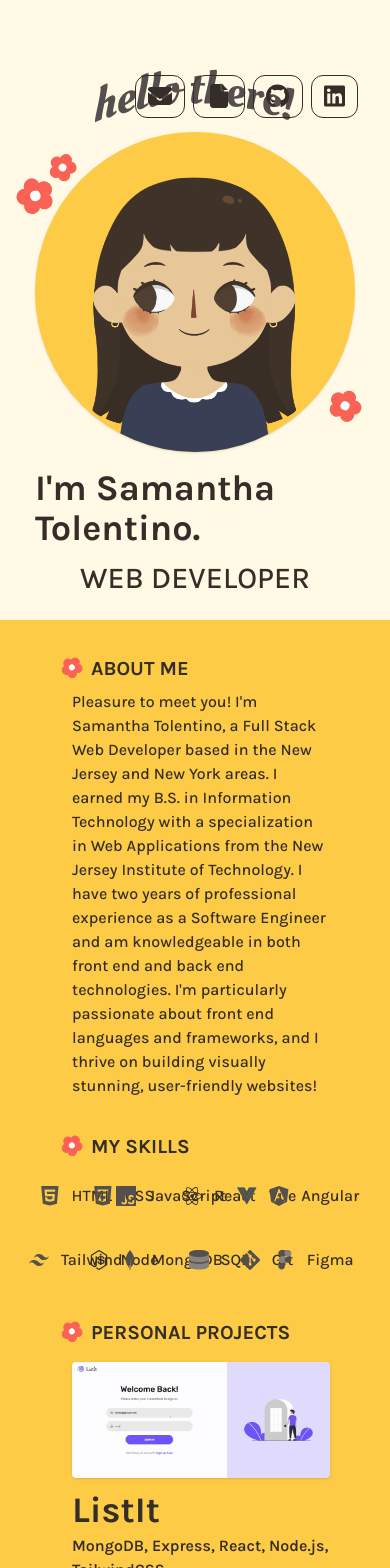
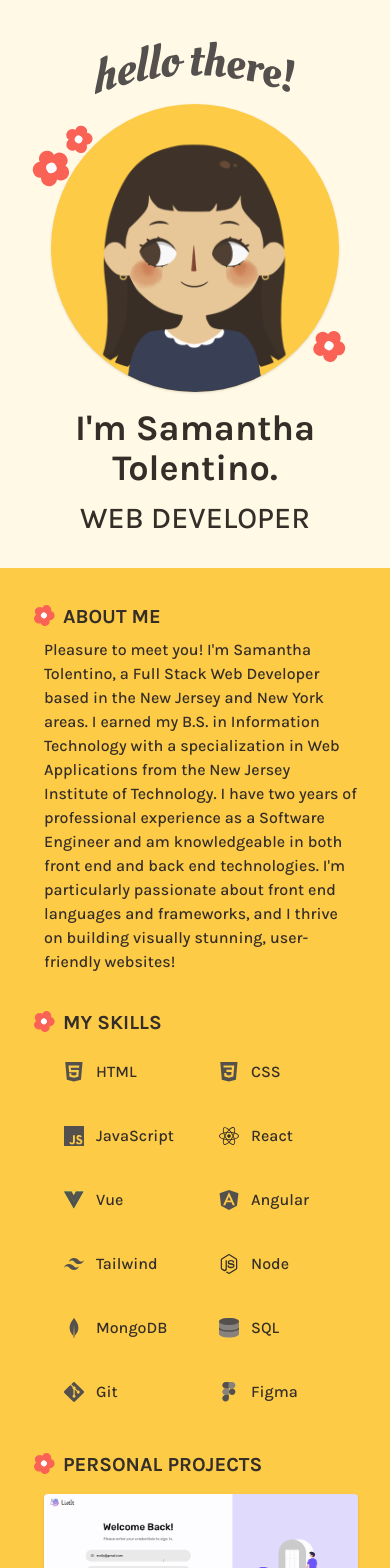
Before and after one commit to SamanthaTolentino/SamanthaTolentino, a React (Vite) app: page / in a window 390 px wide. Shown: the top 1568 px of the page. Built offline with nearby package versions, Linux system fonts and the light colour scheme.

Commit message:
Added responsive UI

```diff
--- a/src/App.jsx
+++ b/src/App.jsx
@@ -38,22 +38,22 @@ function App() {
 
   const getSocialMediaIcons = () => {
     return <div className='flex items-center'>
-      <motion.a href='mailto:S.Tolentino0828@gmail.com' target="_blank" className='mr-2 border py-2 px-3 rounded-xl'
+      <motion.a href='mailto:S.Tolentino0828@gmail.com' target="_blank" title='Email' className='mr-2 border py-2 px-3 rounded-xl'
         whileHover={{ scale: 1.15 }}
       >
-        <FontAwesomeIcon icon={faEnvelope} size='xl'  />
+        <FontAwesomeIcon icon={faEnvelope} size='xl' />
       </motion.a>
-      <motion.a href={resumePDF} target="_blank" className='mr-2 border py-2 px-4 rounded-xl'
+      <motion.a href={resumePDF} target="_blank" title='Resume' className='mr-2 border py-2 px-4 rounded-xl'
         whileHover={{ scale: 1.15 }}
       >
         <FontAwesomeIcon icon={faFile} size='xl'  />
       </motion.a>
-      <motion.a href='https://github.com/SamTole' target="_blank" className='mr-2 border py-2 px-3 rounded-xl'
+      <motion.a href='https://github.com/SamTole' target="_blank" title='Github' className='mr-2 border py-2 px-3 rounded-xl'
         whileHover={{ scale: 1.15 }}
       >
         <FontAwesomeIcon icon={faGithub} size='xl' />
       </motion.a>
-      <motion.a href='https://www.linkedin.com/in/samanthatolentino/' target="_blank" className='border py-2 px-3 rounded-xl'
+      <motion.a href='https://www.linkedin.com/in/samanthatolentino/' target="_blank" title='LinkedIn' className='border py-2 px-3 rounded-xl'
         whileHover={{ scale: 1.15 }}
       >
         <FontAwesomeIcon icon={faLinkedin} size='xl' />
@@ -62,7 +62,7 @@ function App() {
   }
 
   return (
-    <div className='karla-font pt-15 text-brown-1'>
+    <div className='karla-font lg:pt-15 pt-8 text-brown-1'>
       <motion.div className='grid grid-cols-12'
         variants={sectionContainerVariants}
         initial='hidden'
@@ -83,7 +83,7 @@ function App() {
         </motion.div>
 
         {/* Social Media */}
-        <div className='col-start-11 flex items-center justify-end'>
+        <div className='col-start-11 lg:flex hidden items-center justify-end'>
           {getSocialMediaIcons()}
         </div>
 
@@ -106,18 +106,17 @@ function App() {
           variants={sectionVariants}
         >
           <SectionProjects />
-          <div className='flex items-center justify-center text-sm'>
+          <div className='flex items-center justify-center text-sm py-5'>
             {getSocialMediaIcons()}
           </div>
         </motion.div>
 
         {/* Footer */}
-        <motion.div className='row-start-6 col-span-12 bg-tan-1 pb-3'
+        <motion.div className='row-start-6 col-span-12 bg-tan-1 p-3'
           variants={sectionVariants}
         >
-          <div className='flex flex-col items-center justify-center text-sm'>
-            {/* {getSocialMediaIcons()} */}
-            <p className='mt-5'>&#169; 2025 - Present, Samantha Tolentino. All illustrations created by me.</p>
+          <div className='flex flex-col items-center justify-center text-sm text-center'>
+            <p>&#169; 2025 - Present, Samantha Tolentino. All illustrations created by me.</p>
           </div>
         </motion.div>
       </motion.div>
--- a/src/sections/SectionAbout.jsx
+++ b/src/sections/SectionAbout.jsx
@@ -5,7 +5,7 @@ import Flower from '../assets/svg/Flower'
 
 const SectionAbout = () => {
     return (
-        <div className='flex flex-col justify-between max-w-4xl mx-auto w-full px-15 py-6'>
+        <div className='flex flex-col justify-between max-w-4xl mx-auto w-full lg:px-15 px-8 py-6'>
             <div className='flex flex-col'>
                 <div className='flex items-center'>
                     <motion.div
--- a/src/sections/SectionProfile.jsx
+++ b/src/sections/SectionProfile.jsx
@@ -6,11 +6,11 @@ import profilePic from '../assets/img/profile_pic.png'
 
 const SectionAbout = () => {
     return (
-        <div className='flex max-w-4xl mx-auto text-brown-1 px-15 mb-6'>
+        <div className='flex max-w-4xl mx-auto text-brown-1 lg:px-15 px-10 mb-8'>
             <div className='flex flex-col w-full items-center'>
                 <div className='flex flex-col items-center'>
                     <div className='relative'>
-                        <div className='relative bg-yellow-1 aspect-square w-full max-w-xs min-w-xs rounded-full overflow-clip flex items-end justify-center mb-4 shadow'>
+                        <div className='relative bg-yellow-1 aspect-square w-full lg:max-w-xs lg:min-w-xs max-w-2xl min-w-2xs rounded-full overflow-clip flex items-end justify-center mb-4 shadow'>
                             <img src={profilePic} alt="profile_pic.png" className='w-2/3 absolute top-1/9'  />
                         </div>
                         <motion.div className='absolute top-10 -left-5 rotate-10'
@@ -35,7 +35,7 @@ const SectionAbout = () => {
                             <Flower petals='#FA6255' pistil='#FFF' width={35} />
                         </motion.div>
                     </div>
-                    <div className='grow flex flex-col items-center'>
+                    <div className='grow flex flex-col items-center text-center'>
                         <p className='text-4xl font-bold mb-3'>I'm Samantha Tolentino.</p>
                         <p className='text-3xl font-medium uppercase'>Web Developer</p>
                     </div>
--- a/src/sections/SectionProjects.jsx
+++ b/src/sections/SectionProjects.jsx
@@ -21,7 +21,7 @@ const SectionProjects = () => {
   }
 
   return (
-    <div className='flex flex-col max-w-4xl mx-auto text-brown-1 px-15 pb-8 font-medium'>
+    <div className='flex flex-col max-w-4xl mx-auto text-brown-1 lg:px-15 px-8 pb-8 font-medium'>
       <div className='flex items-center mb-2'>
           <motion.div
               initial={{ rotate: 0 }}
--- a/src/sections/SectionSkills.jsx
+++ b/src/sections/SectionSkills.jsx
@@ -32,16 +32,18 @@ const SectionSkills = () => {
     ]
 
     const getSkillsDiv = (skill, index) => {
-        return <motion.div key={index} className={`flex items-center justify-center rounded-md py-3 font-medium`}
-            whileHover={{ scale: 1.15 }}
-        >
-            <div className='mr-3'>{skill.component}</div>
-            <p className=''>{skill.name}</p>
-        </motion.div>
+        return <div key={index} className={`flex sm:justify-center justify-start rounded-md py-3 font-medium`}>
+            <motion.div className='flex items-center'
+                whileHover={{ scale: 1.15 }}
+            >
+                <div className='mr-3'>{skill.component}</div>
+                <p>{skill.name}</p>
+            </motion.div>
+        </div>
     }
 
   return (
-    <div className='max-w-4xl mx-auto px-15 pb-6'>
+    <div className='max-w-4xl mx-auto lg:px-15 px-8 pb-6'>
         <div className='flex items-center mb-1'>
             <motion.div
                 initial={{ rotate: 0 }}
@@ -52,7 +54,7 @@ const SectionSkills = () => {
             </motion.div>
             <p className='uppercase text-xl font-bold ml-2 mt-1'>My Skills</p>
         </div>
-        <div className='grid grid-cols-6 items-start gap-4'>
+        <div className='grid lg:grid-cols-6 md:grid-cols-4 sm:grid-cols-3 grid-cols-2 items-start gap-4 sm:ml-0 ml-8'>
             {skillsComponents.map((skill, index) => getSkillsDiv(skill, index))}
         </div>
     </div>
```
Also changed, not shown: 1 other file (tests, documents, lock files or other folders).
